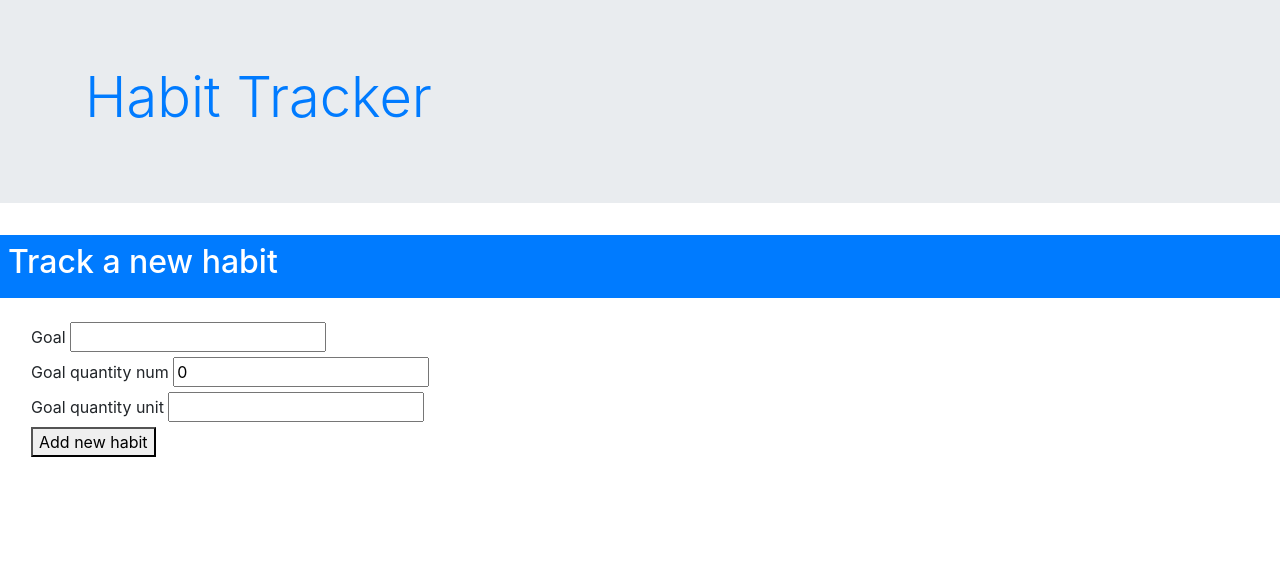
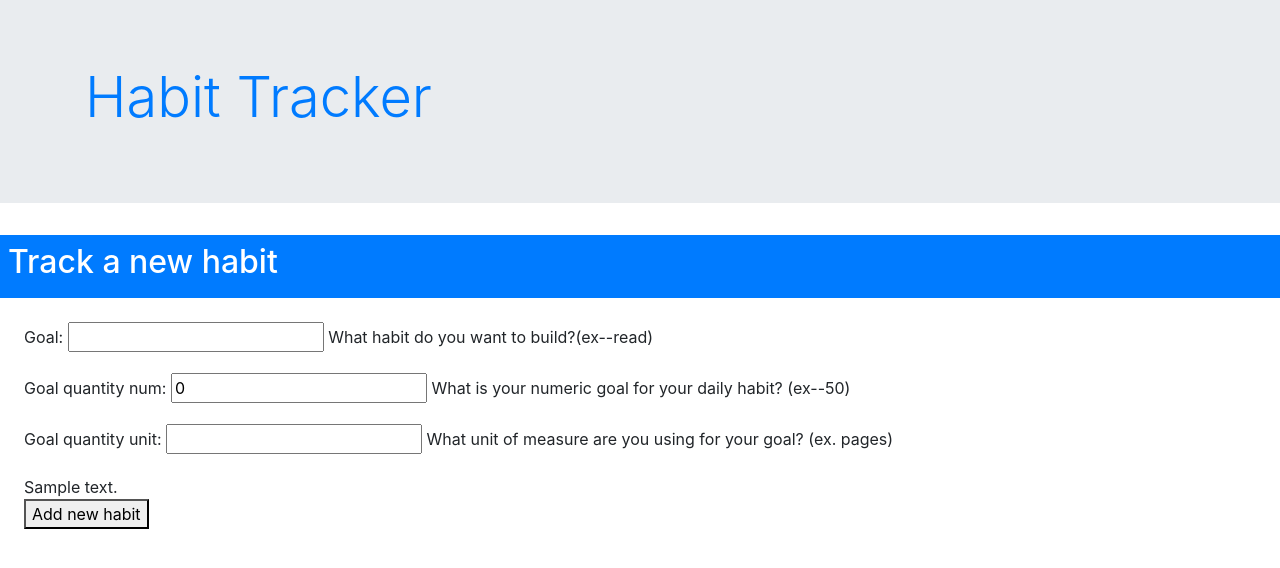
Before and after one commit to momentum-team-1/django-from-scratch-amgillenwater, a Django app: template templates/habits/add_habit.html in a window 1280 px wide. Shown: the top 568 px of the page. Run offline with Django 3.2, Linux system fonts and the light colour scheme; tables that the repository leaves empty hold one stand-in row (values such as "Sample post"); the template is opened without the code that fills it: values that come from a table or form of the project are taken from there, most other values are stand-ins (such as "Sample title", 1, 10 or a date in 2020); some libraries are stand-ins or nearby versions.

Commit message:
editing templates to reflect model changes

```diff
--- a/habits/models.py
+++ b/habits/models.py
@@ -1,14 +1,16 @@
 from django.db import models
 from users.models import User
+from datetime import date
 # Create your models here.
 class Habit(models.Model):
     user = models.ForeignKey(to=User, on_delete=models.CASCADE, related_name='habits')
     goal = models.CharField(max_length=260, help_text="What habit do you want to build?(ex--read)")
     goal_quantity_num = models.PositiveIntegerField(default=0, help_text="What is your numeric goal for your daily habit? (ex--50)")
     goal_quantity_unit = models.CharField(max_length=260, help_text="What unit of measure are you using for your goal? (ex. pages)")
+    date_created = models.DateField(auto_now_add=True)
 
     def __str__(self):
-        return self.goal
+        return f"{self.goal}{self.goal_quantity_num}{self.goal_quantity_unit}"
 
 class DailyRecord(models.Model):
     habit = models.ForeignKey(to=Habit, on_delete=models.CASCADE, related_name='records')
--- a/templates/habits/add_habit.html
+++ b/templates/habits/add_habit.html
@@ -7,20 +7,13 @@ Add a New Habit
 {% block content%}
 <span class="d-block p-2 bg-primary text-white"><h2 class="ml-8">Track a new habit</h2></span>
 
-<div class="container-fluid mt-4 ml-3">
-    <form action="{% url 'add_habit' %}" method="POST">
+    <form class="m-4" action="{% url 'add_habit' %}" method="POST">
     {% csrf_token %}
+    {{ form.as_p }}
+    {{ alternative_id.help_text }}
 
-    {% for field in form %}
-  <div class="form-field mb3">
-    <label for="{{ field.id_for_label }}">{{ field.label }}</label>
-    {{ field }}
-  </div>
-
-    {% endfor %}
         <div>
             <button type="submit">Add new habit</button>
         </div>
     </form>
-</div>
 {% endblock %}
--- a/templates/habits/delete_habit.html
+++ b/templates/habits/delete_habit.html
@@ -4,7 +4,7 @@
 <div class="container ml-8">
 <form action="{% url 'delete_habit' habit_pk=habit.pk %}" method="POST">
     {% csrf_token %}
-    <p>Are you sure you want to delete {{ habit.goal }}?</p>
+    <p>Are you sure you want to delete this goal?</p>
     <p>
       <button type="submit">Delete</button>
 
--- a/templates/habits/habit_detail.html
+++ b/templates/habits/habit_detail.html
@@ -6,7 +6,9 @@ Daily Record
 
 {% block content %}
 <div class="container ml-8">
-    <h2>{{ habit }}</h2>
+    <h2>I want to {{habit.goal}} {{habit.goal_quantity_num}} {{habit.goal_quantity_unit}}. </h2>
+    <p>Date started: {{habit.date_created}}</p>
+    <!-- add the details from the log here -->
     <p>
         <a href="{% url 'delete_habit' habit_pk=habit.pk %}"> Delete this habit </a>
     </p>
```
Also changed, not shown: habits/migrations/0005_habit_date_created.py (added).
